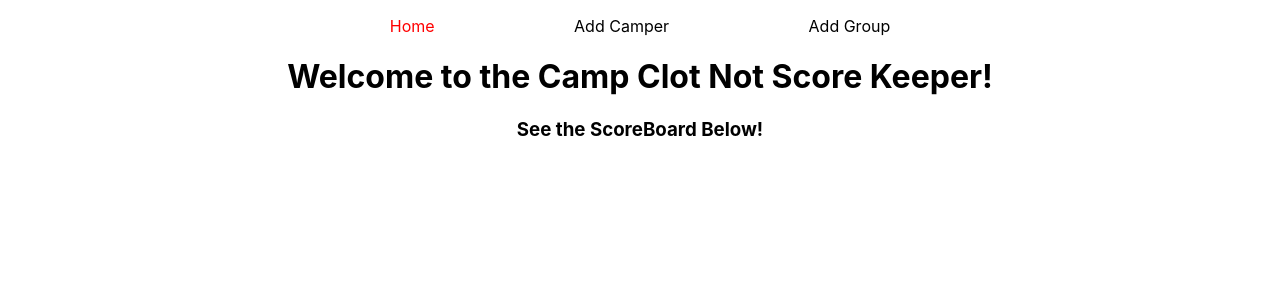
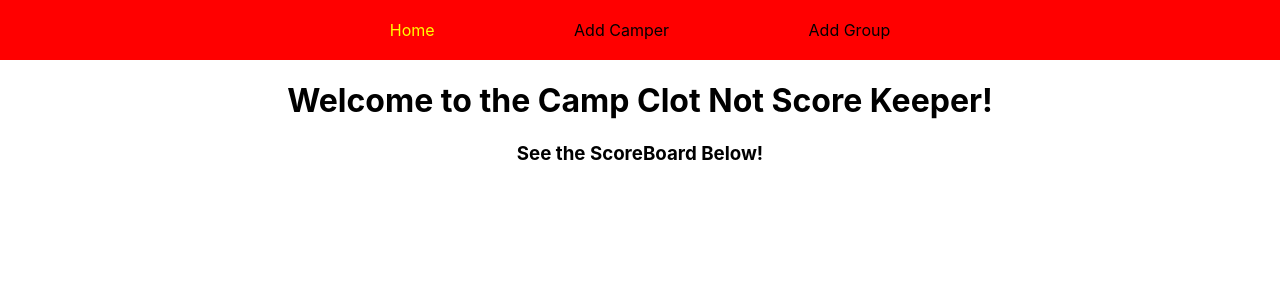
Before and after one commit to tessa-hudson/Capstone_Fall2021, a React (Vite) app in the folder score-tracker-frontend/: page / in a window 1280 px wide. Shown: the top 300 px of the page. Built offline with nearby package versions, Linux system fonts and the light colour scheme.

Commit message:
added basic navbar and changed form data to json

```diff
--- a/score-tracker-frontend/index.html
+++ b/score-tracker-frontend/index.html
@@ -2,7 +2,6 @@
 <html lang="en">
   <head>
     <meta charset="UTF-8" />
-    <link rel="icon" type="image/svg+xml" href="/src/favicon.svg" />
     <meta name="viewport" content="width=device-width, initial-scale=1.0" />
     <title>Vite App</title>
   </head>
--- a/score-tracker-frontend/src/App.css
+++ b/score-tracker-frontend/src/App.css
@@ -1,10 +1,15 @@
+.Nav {
+  background-color: red;
+  padding: 20px 0px;
+}
+
 .active-link {
-  color: red;
+  color: yellow;
 }
 .App-nav {
   width: 50%;
   display: flex;
-  margin: 1rem auto;
+  margin: 0 auto;
   justify-content: space-around;
 }
 a {
--- a/score-tracker-frontend/src/App.jsx
+++ b/score-tracker-frontend/src/App.jsx
@@ -10,11 +10,13 @@ function App() {
 
   return (
     <div className="App">
-      <nav className="App-nav">
-        <NavLink exact activeClassName="active-link" to="/">Home</NavLink>
-        <NavLink exact activeClassName="active-link" to="addCamper">Add Camper</NavLink>
-        <NavLink exact activeClassName="active-link" to="addGroup">Add Group</NavLink>
-      </nav>
+      <div className="Nav">
+        <nav className="App-nav">
+          <NavLink exact activeClassName="active-link" to="/">Home</NavLink>
+          <NavLink exact activeClassName="active-link" to="addCamper">Add Camper</NavLink>
+          <NavLink exact activeClassName="active-link" to="addGroup">Add Group</NavLink>
+        </nav>
+      </div>
       <Switch>
         <Route exact path="/" component={HomePage} />
         <Route exact path="/addCamper" component={AddCamperForm} />
--- a/score-tracker-frontend/src/Components/Forms/AddCamperForm.jsx
+++ b/score-tracker-frontend/src/Components/Forms/AddCamperForm.jsx
@@ -22,7 +22,9 @@ class AddCamperForm extends Component {
 
     handleSubmit(event) {
         event.preventDefault() //This prevents the page from refreshing on submit
-        console.log(`First: ${this.state.firstName}, Last: ${this.state.lastNameInitial}`)
+        const obj = {first: this.state.firstName, last: this.state.lastNameInitial}
+        const json = JSON.stringify(obj);
+        console.log(json);
     }
 
     render() {
--- a/score-tracker-frontend/src/Components/Forms/AddGroupForm.jsx
+++ b/score-tracker-frontend/src/Components/Forms/AddGroupForm.jsx
@@ -16,7 +16,9 @@ class AddGroupForm extends Component {
 
     handleSubmit(event) {
         event.preventDefault() //This prevents the page from refreshing on submit
-        console.log(`Group Name: ${this.state.groupName}`)
+        const obj = {name: this.state.groupName}
+        const json = JSON.stringify(obj);
+        console.log(json);
     }
 
     render() {
```
